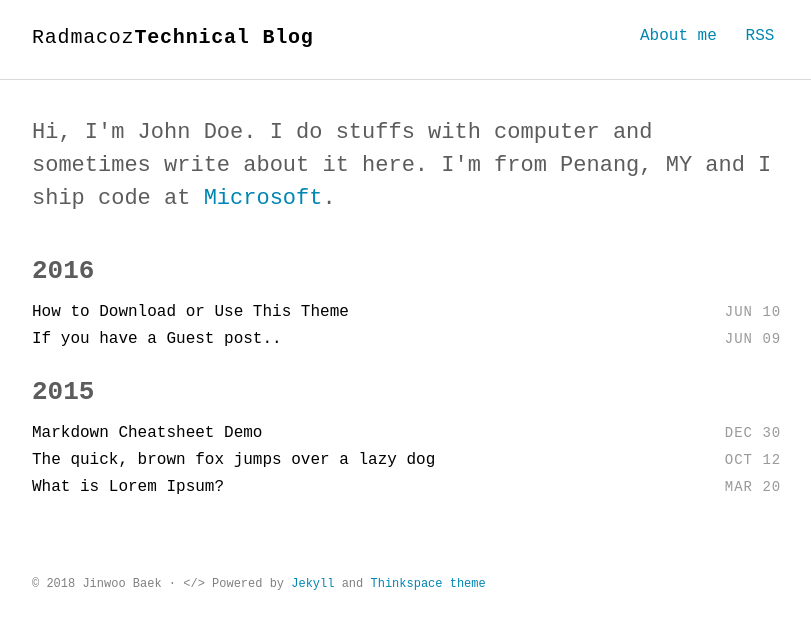
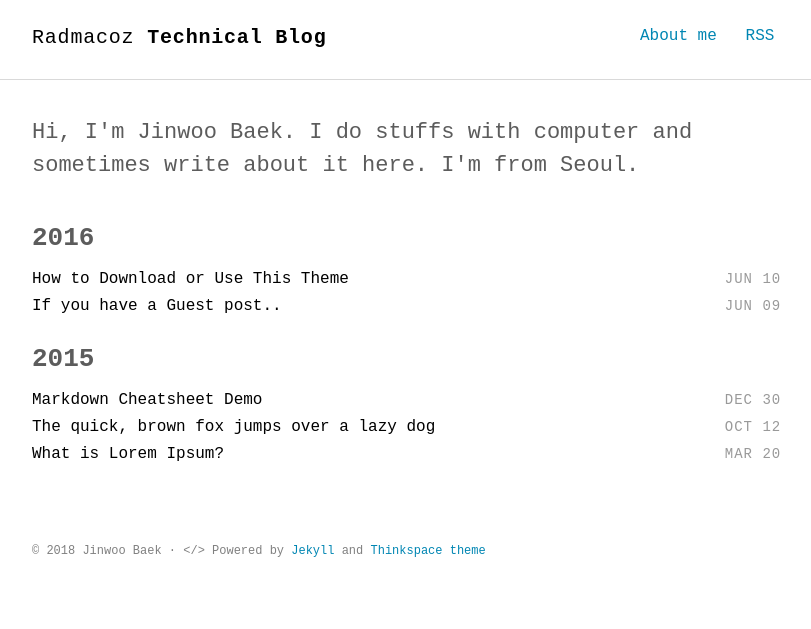
Before and after one commit to radmacoz/radmacoz.github.io, a Jekyll site: the page built from index.html, in a window 1280 px wide. Shown: the top 629 px of the page, without its empty margins (232-1043 px from the left). Built offline with Jekyll 4.4.1, drawn with Linux system fonts in a browser that asks for light colours; some web fonts are replaced.

Commit message:
1127 블로그 수정중

```diff
--- a/_config.yml
+++ b/_config.yml
@@ -1,6 +1,6 @@
 # Site settings
 title_left    : "Radmacoz"
-title_right   : "Technical Blog" # default: ""
+title_right   : "  Technical Blog" # default: ""
 description   : "Minimalist Jekyll theme for technical writing blog."
 keywords      : "Jekyll, theme, free, download, SEO, blog, web, minimalist, thinkspace"
 url           : https://radmacoz.github.io # site url
--- a/_includes/intro.html
+++ b/_includes/intro.html
@@ -1,5 +1,5 @@
 <section class="intro">
   <div class="container">
-    <p class="lead">Hi, I'm John Doe. I do stuffs with computer and sometimes write about it here. I'm from Penang, MY and I ship code at <a href="#">Microsoft</a>.</p>
+    <p class="lead">Hi, I'm Jinwoo Baek. I do stuffs with computer and sometimes write about it here. I'm from Seoul.
   </div>
 </section>
```
Also changed, not shown: about.md (+1 -1 lines).
